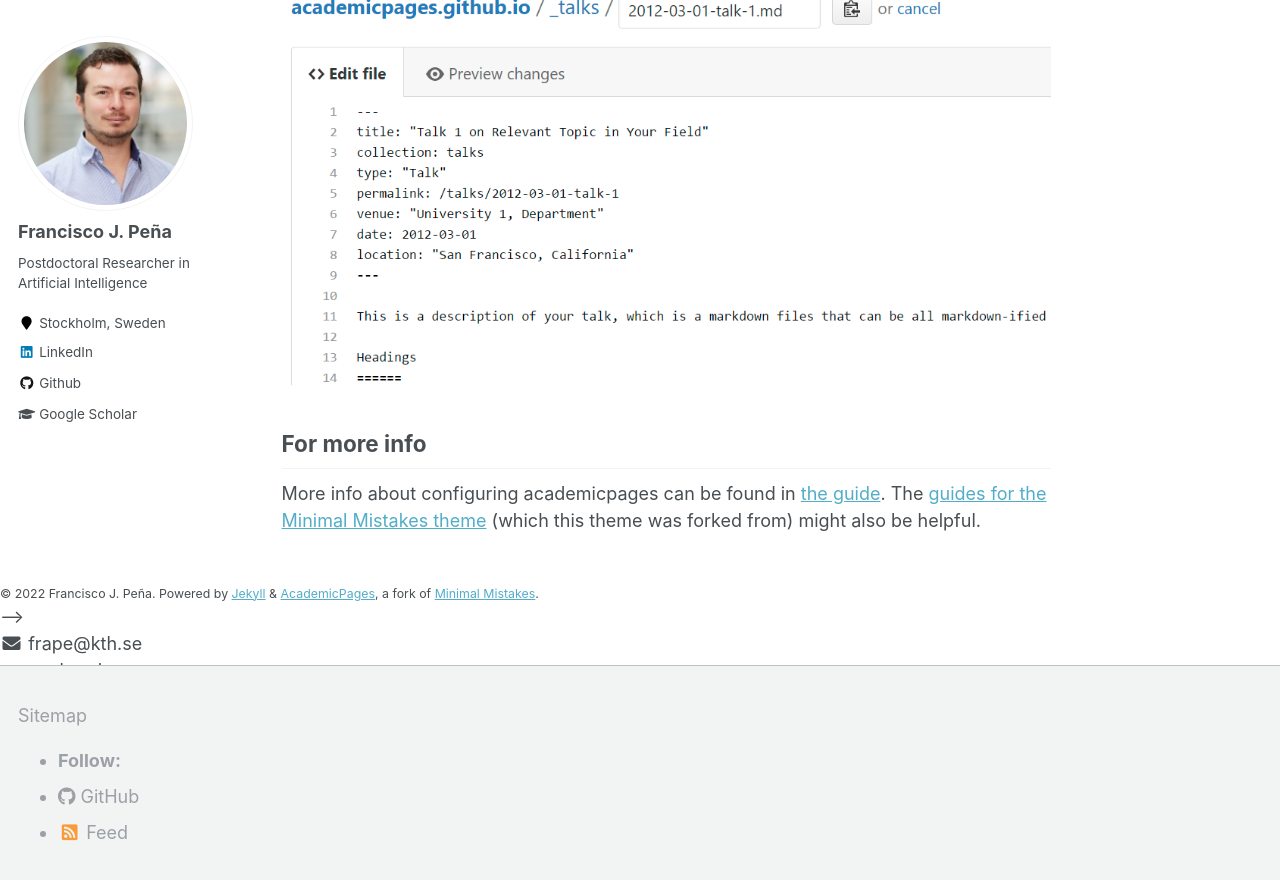
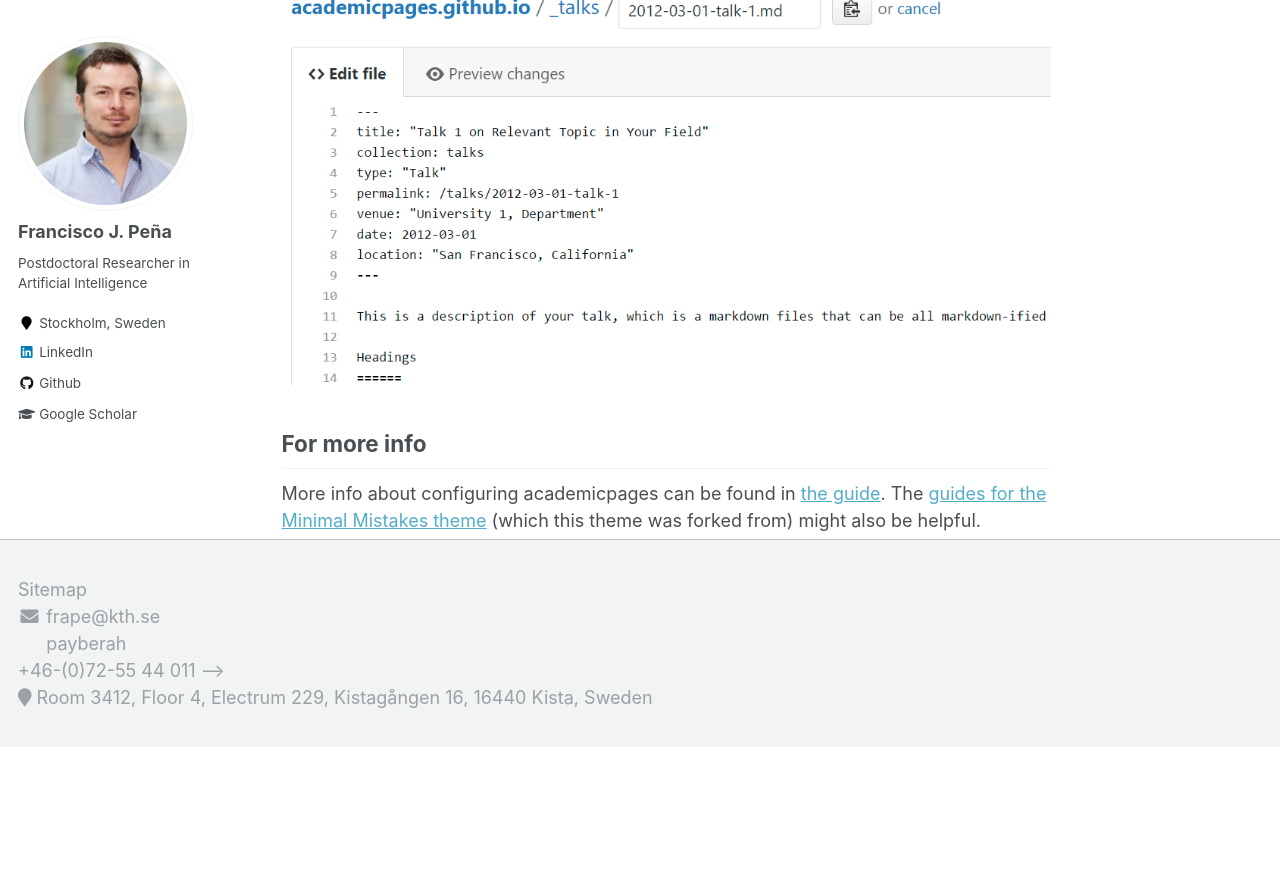
Before and after one commit to melqkiades/melqkiades.github.io, a Jekyll site: the page built from _pages/about.md, in a window 1280 px wide and 900 px high, scrolled down 2616 px. Shown: the top 880 px of the window. Built offline with Jekyll 4.4.1, drawn with Linux system fonts in a browser that asks for light colours; after the commit the page ends 3363 px from its top, so only the background shows below that.

Commit message:
Update footer.html

```diff
--- a/_includes/footer.html
+++ b/_includes/footer.html
@@ -1,29 +1,4 @@
 {% include base_path %}
-
-<! --
-<div class="page__footer-follow">
-  <ul class="social-icons">
-    {% if site.data.ui-text[site.locale].follow_label %}
-      <li><strong>{{ site.data.ui-text[site.locale].follow_label }}</strong></li>
-    {% endif %}
-    {% if site.twitter.username %}
-      <li><a href="https://twitter.com/{{ site.twitter.username }}"><i class="fab fa-twitter-square" aria-hidden="true"></i> Twitter</a></li>
-    {% endif %}
-    {% if site.facebook.username %}
-      <li><a href="https://facebook.com/{{ site.facebook.username }}"><i class="fab fa-facebook-square" aria-hidden="true"></i> Facebook</a></li>
-    {% endif %}
-    {% if site.author.github %}
-      <li><a href="http://github.com/{{ site.author.github }}"><i class="fab fa-github" aria-hidden="true"></i> GitHub</a></li>
-    {% endif %}
-    {% if site.author.bitbucket %}
-      <li><a href="http://bitbucket.org/{{ site.author.bitbucket }}"><i class="fab fa-bitbucket" aria-hidden="true"></i> Bitbucket</a></li>
-    {% endif %}
-    <li><a href="{% if site.atom_feed.path %}{{ site.atom_feed.path }}{% else %}{{ base_path }}/feed.xml{% endif %}"><i class="fa fa-fw fa-rss-square" aria-hidden="true"></i> {{ site.data.ui-text[site.locale].feed_label | default: "Feed" }}</a></li>
-  </ul>
-</div>
-
-<div class="page__footer-copyright">&copy; {{ site.time | date: '%Y' }} {{ site.name | default: site.title }}. {{ site.data.ui-text[site.locale].powered_by | default: "Powered by" }} <a href="http://jekyllrb.com" rel="nofollow">Jekyll</a> &amp; <a href="https://github.com/academicpages/academicpages.github.io">AcademicPages</a>, a fork of <a href="https://mademistakes.com/work/minimal-mistakes-jekyll-theme/" rel="nofollow">Minimal Mistakes</a>.</div>
--->
 
 <br>
 <i class="fa fa-fw fa-envelope" aria-hidden="true"></i> frape@kth.se</a>
```
